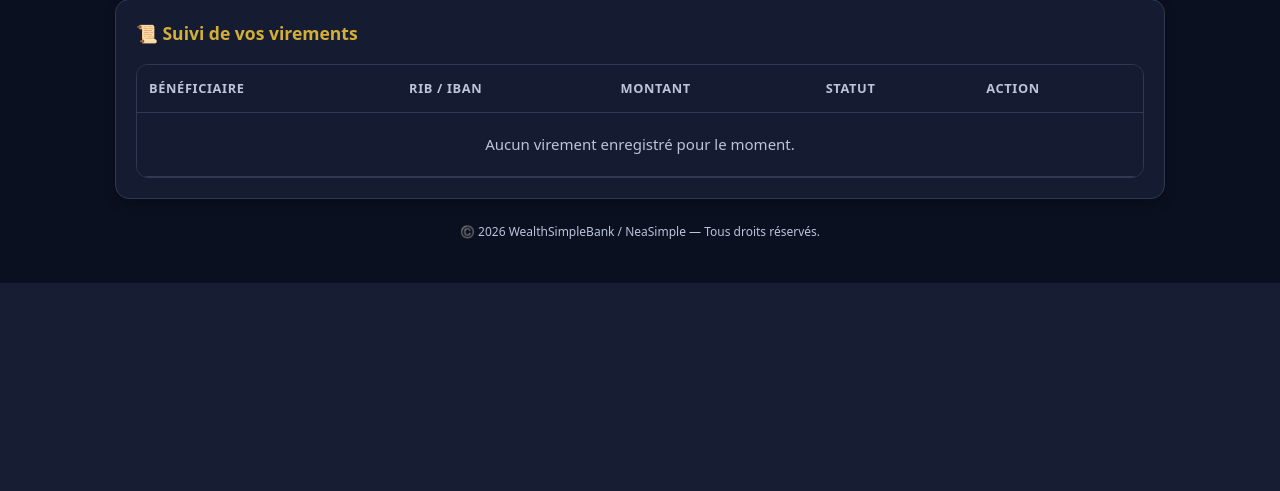
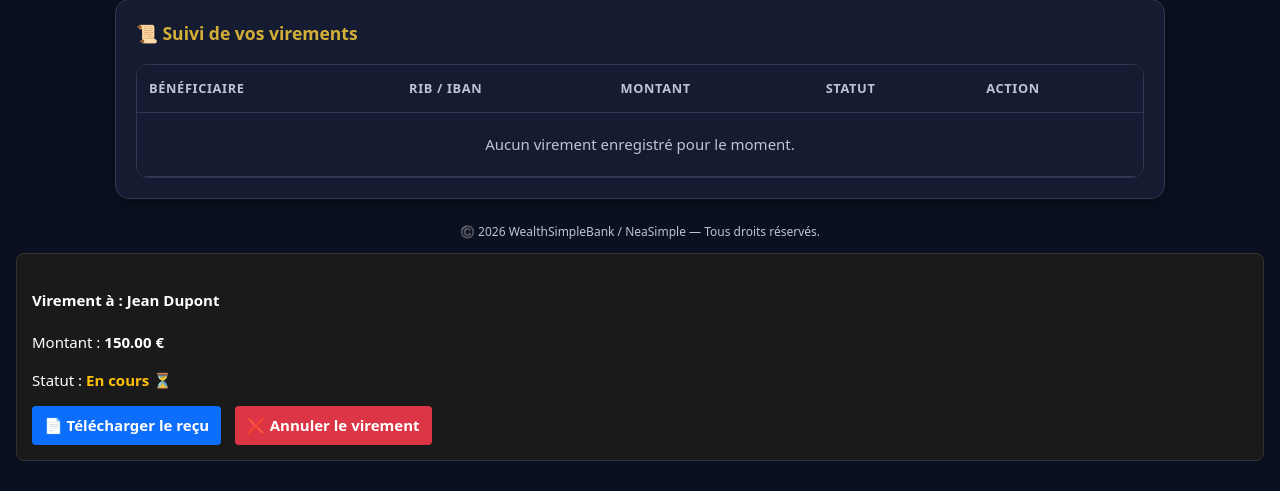
Before and after one commit to WealthSimpleBank/WealthSimple, a Flask app: template templates/admin_demo_investment_codes.html in a window 1280 px wide. Shown: the part 648-1139 px from the top of the page. Before the commit the page ends 931 px from the top, so only its background shows below. Run offline with Flask 3, Linux system fonts and the light colour scheme; the template is opened without the code that fills it, so the values that code supplies are empty; some libraries are stand-ins or nearby versions.

Commit message:
Add transaction display and action buttons

```diff
--- a/templates/admin_demo_investment_codes.html
+++ b/templates/admin_demo_investment_codes.html
@@ -140,3 +140,47 @@
 </footer>
 </body>
 </html>
+<!-- Exemple de bloc d'affichage de la transaction en cours -->
+<div id="virement-card" style="border: 1px solid #333; padding: 15px; border-radius: 8px; background: #1a1a1a; color: white;">
+    <h4>Virement à : <span id="virement-beneficiaire">Jean Dupont</span></h4>
+    <p>Montant : <strong><span id="virement-montant">150.00</span> €</strong></p>
+    <p>Statut : <span style="color: #ffc107; font-weight: bold;">En cours ⏳</span></p>
+
+    <!-- Bouton pour Télécharger le recu -->
+    <button onclick="telechargerRecu(currentVirementId)" style="background: #0d6efd; color: white; padding: 8px 12px; border: none; border-radius: 4px; cursor: pointer;">
+        📄 Télécharger le reçu
+    </button>
+
+    <!-- Bouton pour Annuler le virement -->
+    <button onclick="annulerVirement(currentVirementId)" style="background: #dc3545; color: white; padding: 8px 12px; border: none; border-radius: 4px; cursor: pointer; margin-left: 10px;">
+        ❌ Annuler le virement
+    </button>
+</div>
+
+<script>
+let currentVirementId = 1; // Remplacé dynamiquement selon le virement
+
+// Fonction pour télécharger le reçu PDF/HTML
+function telechargerRecu(virementId) {
+    window.open('/api/transfer/download/' + virementId, '_blank');
+}
+
+// Fonction pour annuler le virement
+function annulerVirement(virementId) {
+    if(!confirm("Voulez-vous vraiment annuler ce virement et récupérer le montant sur votre solde ?")) return;
+
+    fetch('/api/transfer/cancel/' + virementId, {
+        method: 'POST',
+        headers: { 'Content-Type': 'application/json' }
+    })
+    .then(res => res.json())
+    .then(data => {
+        if(data.statut === 'succes') {
+            alert("Virement annulé ! L'argent a été recrédité.");
+            window.location.reload(); // Recharge la page pour mettre à jour le solde
+        } else {
+            alert("Erreur: " + data.message);
+        }
+    });
+}
+</script>
```
